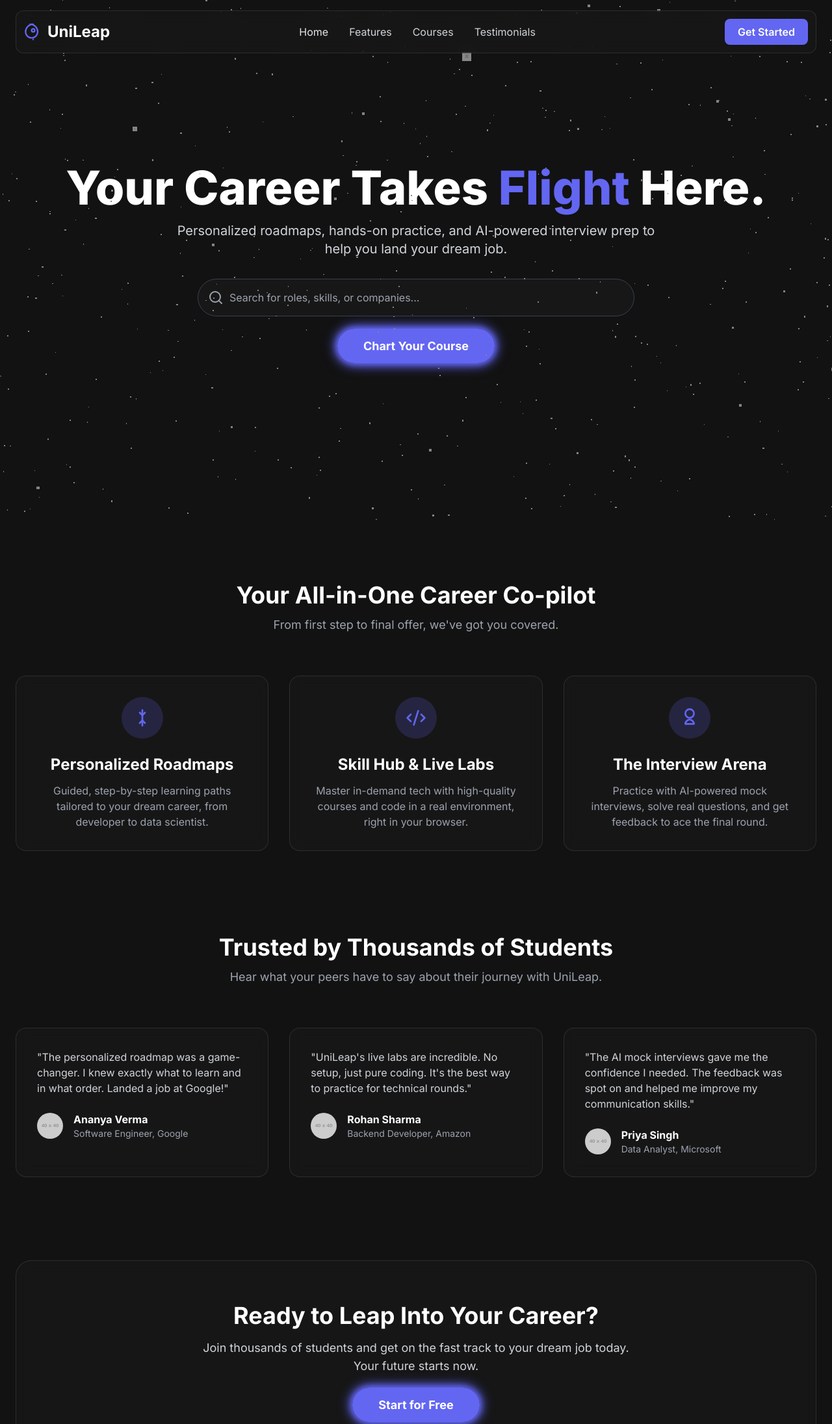
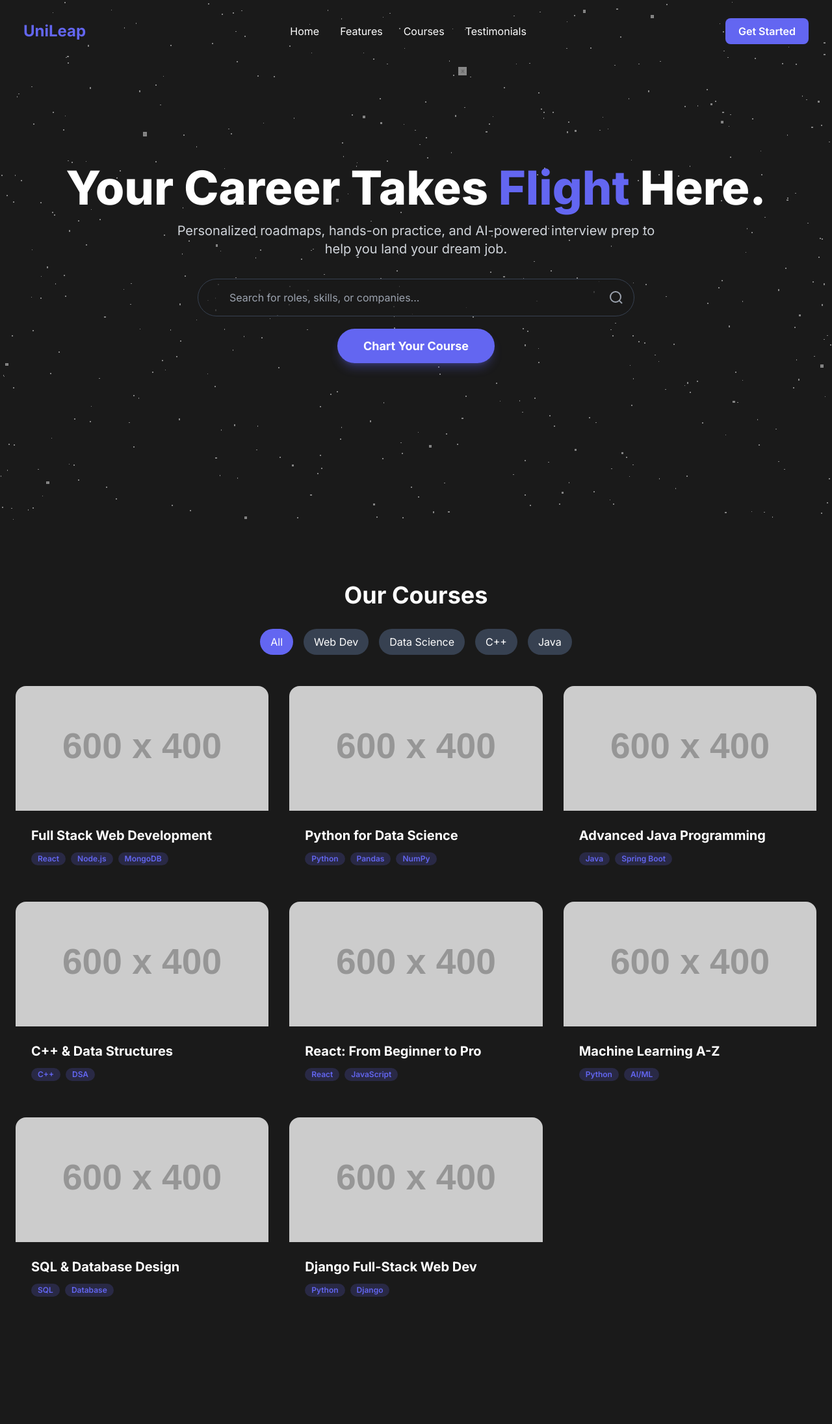
Before and after one commit to Janhavi078/Project06, a plain HTML site: page index.html in a window 1280 px wide. Shown: the top 2192 px of the page at 65% size. Drawn offline with nearby package versions, Linux system fonts and the light colour scheme; placeholder pictures from the web are drawn by us.

Commit message:
fix the responsivness of the wesbite and added key features

```diff
--- a/index.html
+++ b/index.html
@@ -1,5 +1,6 @@
 <!DOCTYPE html>
 <html lang="en" class="scroll-smooth">
+
 <head>
     <meta charset="UTF-8">
     <meta name="viewport" content="width=device-width, initial-scale=1.0">
@@ -7,189 +8,144 @@
 
     <!-- Tailwind CSS -->
     <script src="https://cdn.tailwindcss.com"></script>
+    <script>
+        tailwind.config = {
+            theme: {
+                extend: {
+                    fontFamily: {
+                        sans: ['Inter', 'sans-serif'],
+                    },
+                    colors: {
+                        'brand-charcoal': '#121212',
+                        'brand-dark': '#1A1A1A',
+                        'brand-accent': '#6366F1',
+                        'brand-accent-hover': '#4F46E5',
+                    },
+                    animation: {
+                        'fade-in-up': 'fadeInUp 0.8s ease-out forwards',
+                        'glow': 'glow 2.5s ease-in-out infinite alternate',
+                    },
+                    keyframes: {
+                        fadeInUp: {
+                            '0%': { opacity: '0', transform: 'translateY(20px)' },
+                            '100%': { opacity: '1', transform: 'translateY(0)' },
+                        },
+                        glow: {
+                            '0%': { 'box-shadow': '0 0 5px #6366F1, 0 0 10px #6366F1, 0 0 15px #6366F1' },
+                            '100%': { 'box-shadow': '0 0 20px #6366F1, 0 0 30px #6366F1, 0 0 40px #6366F1' }
+                        }
+                    }
+                }
+            }
+        }
+    </script>
 
-    <!-- Google Fonts: Inter -->
-     <link rel="stylesheet" href="style.css">
-    <link rel="preconnect" href="https://fonts.googleapis.com">
-    <link rel="preconnect" href="https://fonts.gstatic.com" crossorigin>
-    <link href="https://fonts.googleapis.com/css2?family=Inter:wght@400;500;600;700;800;900&display=swap" rel="stylesheet">
+    <!-- Google Fonts -->
+    <link href="https://fonts.googleapis.com/css2?family=Inter:wght@400;500;600;700;800;900&display=swap"
+        rel="stylesheet">
 
-    <!-- Three.js for Hero Animation -->
+    <!-- Three.js -->
     <script src="https://cdnjs.cloudflare.com/ajax/libs/three.js/r128/three.min.js"></script>
 
-    <!-- Tailwind configuration remains here in the <head> -->
-        <script src="style.js"></script>
+    <!-- Custom JS -->
+    <script defer src="page.js"></script>
 </head>
-<body class="antialiased">
+
+<body class="antialiased bg-brand-dark text-white">
 
     <!-- Header -->
     <header id="header" class="fixed top-0 left-0 right-0 z-[9999] transition-all duration-300">
         <div class="container mx-auto px-6 py-4">
             <div class="flex items-center justify-between glass-card rounded-xl p-3">
-                <a href="#" class="text-2xl font-bold text-white flex items-center">
-                     <svg xmlns="http://www.w3.org/2000/svg" width="28" height="28" viewBox="0 0 24 24" fill="none" stroke="currentColor" stroke-width="2" stroke-linecap="round" stroke-linejoin="round" class="text-brand-accent mr-2"><path d="M12 22h.01"/><path d="M12 2a10 10 0 0 0-10 10c0 4.42 3.58 8 8 8s8-3.58 8-8a10 10 0 0 0-10-10z"/><path d="M12 12a2 2 0 1 0 0-4 2 2 0 0 0 0 4z"/></svg>
-                    UniLeap
+                <a href="#" class="text-2xl font-bold flex items-center">
+                    <span class="text-brand-accent mr-2">UniLeap</span>
                 </a>
-                <nav class="hidden md:flex items-center space-x-8 z-50">
-                    <a href="index.html">Home</a>
-                    <a href="#features" class="text-gray-300 hover:text-white transition">Features</a>
-                    <a href="courses.html" class="text-gray-300 hover:text-white transition">Courses</a>
-                    <a href="#testimonials" class="text-gray-300 hover:text-white transition">Testimonials</a>
+                <nav class="hidden md:flex items-center space-x-8">
+                    <a href="#home">Home</a>
+                    <a href="#features">Features</a>
+                    <a href="#courses">Courses</a>
+                    <a href="#testimonials">Testimonials</a>
                 </nav>
                 <a href="#" class="hidden md:block bg-brand-accent hover:bg-brand-accent-hover text-white font-semibold py-2 px-5 rounded-lg transition">
                     Get Started
                 </a>
-                <button id="mobile-menu-btn" class="md:hidden text-white">
-                    <svg xmlns="http://www.w3.org/2000/svg" width="24" height="24" viewBox="0 0 24 24" fill="none" stroke="currentColor" stroke-width="2" stroke-linecap="round" stroke-linejoin="round"><line x1="4" x2="20" y1="12" y2="12"/><line x1="4" x2="20" y1="6" y2="6"/><line x1="4" x2="20" y1="18" y2="18"/></svg>
+                <button id="mobile-menu-btn" class="md:hidden">
+                    <svg xmlns="http://www.w3.org/2000/svg" width="24" height="24" fill="none"
+                        stroke="currentColor" stroke-width="2" stroke-linecap="round" stroke-linejoin="round">
+                        <line x1="4" x2="20" y1="12" y2="12" />
+                        <line x1="4" x2="20" y1="6" y2="6" />
+                        <line x1="4" x2="20" y1="18" y2="18" />
+                    </svg>
                 </button>
             </div>
         </div>
+
         <!-- Mobile Menu -->
         <div id="mobile-menu" class="hidden md:hidden px-6 pb-4">
-            <div class="glass-card rounded-xl p-4 flex flex-col space-y-4 z-50">
-                <a href="index.html">Home</a>
-                 <a href="#features" class="text-gray-300 hover:text-white transition block">Features</a>
-                 <a href="courses.html" class="text-gray-300 hover:text-white transition block">Courses</a>
-                 <a href="#testimonials" class="text-gray-300 hover:text-white transition block">Testimonials</a>
-                 <a href="#" class="bg-brand-accent hover:bg-brand-accent-hover text-white font-semibold py-2 px-5 rounded-lg transition text-center">
+            <div class="glass-card rounded-xl p-4 flex flex-col space-y-4">
+                <a href="#home">Home</a>
+                <a href="#features">Features</a>
+                <a href="#courses">Courses</a>
+                <a href="#testimonials">Testimonials</a>
+                <a href="#" class="bg-brand-accent hover:bg-brand-accent-hover text-white font-semibold py-2 px-5 rounded-lg text-center">
                     Get Started
                 </a>
             </div>
         </div>
     </header>
 
-    <!-- Hero Section -->
+    <!-- Hero -->
     <section id="home" class="relative min-h-screen flex items-center justify-center overflow-hidden">
-        <canvas id="hero-canvas"  class="absolute inset-0 z-0"></canvas>
+        <canvas id="hero-canvas" class="absolute inset-0 z-0"></canvas>
         <div class="hero-content relative z-10 text-center px-6">
-            <h1 class="text-5xl md:text-7xl font-extrabold text-white leading-tight mb-4 animated-element" style="animation-delay: 0.2s;">
+            <h1 class="text-5xl md:text-7xl font-extrabold mb-4 animated-element">
                 Your Career Takes <span class="text-brand-accent">Flight</span> Here.
             </h1>
-            <p class="text-lg md:text-xl text-gray-300 max-w-3xl mx-auto mb-8 animated-element" style="animation-delay: 0.4s;">
+            <p class="text-lg md:text-xl text-gray-300 max-w-3xl mx-auto mb-8 animated-element">
                 Personalized roadmaps, hands-on practice, and AI-powered interview prep to help you land your dream job.
             </p>
-            <div class="w-full max-w-2xl mx-auto mb-8 animated-element" style="animation-delay: 0.6s;">
-                <div class="relative">
-                    <input type="search" placeholder="Search for roles, skills, or companies..." class="w-full py-4 pl-12 pr-4 text-white bg-brand-dark bg-opacity-70 border border-gray-700 rounded-full focus:ring-2 focus:ring-brand-accent focus:outline-none transition">
-                    <svg class="absolute left-4 top-1/2 -translate-y-1/2 h-6 w-6 text-gray-400" xmlns="http://www.w3.org/2000/svg" width="24" height="24" viewBox="0 0 24 24" fill="none" stroke="currentColor" stroke-width="2" stroke-linecap="round" stroke-linejoin="round"><circle cx="11" cy="11" r="8"></circle><line x1="21" y1="21" x2="16.65" y2="16.65"></line></svg>
-                </div>
+
+            <!-- Search Form -->
+            <div class="w-full max-w-2xl mx-auto mb-8 animated-element">
+                <form id="search-form" class="relative">
+                    <input type="search" id="search-input" placeholder="Search for roles, skills, or companies..."
+                        class="w-full py-4 pl-12 pr-12 text-white bg-brand-dark bg-opacity-70 border border-gray-700 rounded-full focus:ring-2 focus:ring-brand-accent focus:outline-none transition">
+                    <button type="submit" class="absolute right-4 top-1/2 -translate-y-1/2 text-gray-400 hover:text-white">
+                        <svg xmlns="http://www.w3.org/2000/svg" class="h-6 w-6" fill="none" viewBox="0 0 24 24"
+                            stroke="currentColor" stroke-width="2">
+                            <circle cx="11" cy="11" r="8"></circle>
+                            <line x1="21" y1="21" x2="16.65" y2="16.65"></line>
+                        </svg>
+                    </button>
+                </form>
             </div>
-            <div class="animated-element" style="animation-delay: 0.8s;">
-                <a href="#features" class="bg-brand-accent hover:bg-brand-accent-hover text-white font-bold py-4 px-10 rounded-full text-lg transition transform hover:scale-105 shadow-lg shadow-brand-accent/30 animate-glow">
-                    Chart Your Course
-                </a>
-            </div>
+
+            <a href="#features" class="bg-brand-accent hover:bg-brand-accent-hover text-white font-bold py-4 px-10 rounded-full text-lg transition transform hover:scale-105 shadow-lg shadow-brand-accent/30 animate-glow animated-element">
+                Chart Your Course
+            </a>
         </div>
     </section>
 
-    <!-- Main Content -->
-    <main class="container mx-auto px-6 py-24">
-
-        <!-- Features Section -->
-        <section id="features" class="mb-32">
-            <div class="text-center mb-16">
-                <h2 class="text-4xl font-bold text-white mb-3 animated-element">Your All-in-One Career Co-pilot</h2>
-                <p class="text-lg text-gray-400 max-w-2xl mx-auto animated-element">From first step to final offer, we've got you covered.</p>
-            </div>
-            <div class="grid md:grid-cols-3 gap-8">
-                <!-- Feature 1: Roadmaps -->
-                <div class="glass-card p-8 rounded-2xl text-center animated-element">
-                    <div class="flex items-center justify-center h-16 w-16 bg-brand-accent/20 text-brand-accent rounded-full mx-auto mb-6">
-                         <svg xmlns="http://www.w3.org/2000/svg" width="32" height="32" viewBox="0 0 24 24" fill="none" stroke="currentColor" stroke-width="2" stroke-linecap="round" stroke-linejoin="round"><path d="M12 3v18"/><path d="m9 18 3-3 3 3"/><path d="m9 6 3 3 3-3"/></svg>
-                    </div>
-                    <h3 class="text-2xl font-bold text-white mb-3">Personalized Roadmaps</h3>
-                    <p class="text-gray-400">Guided, step-by-step learning paths tailored to your dream career, from developer to data scientist.</p>
-                </div>
-                <!-- Feature 2: Skill Hub -->
-                <div class="glass-card p-8 rounded-2xl text-center animated-element" style="animation-delay: 0.2s;">
-                    <div class="flex items-center justify-center h-16 w-16 bg-brand-accent/20 text-brand-accent rounded-full mx-auto mb-6">
-                         <svg xmlns="http://www.w3.org/2000/svg" width="32" height="32" viewBox="0 0 24 24" fill="none" stroke="currentColor" stroke-width="2" stroke-linecap="round" stroke-linejoin="round"><path d="m18 16 4-4-4-4"/><path d="m6 8-4 4 4 4"/><path d="m14.5 4-5 16"/></svg>
-                    </div>
-                    <h3 class="text-2xl font-bold text-white mb-3">Skill Hub & Live Labs</h3>
-                    <p class="text-gray-400">Master in-demand tech with high-quality courses and code in a real environment, right in your browser.</p>
-                </div>
-                <!-- Feature 3: Interview Arena -->
-                <div class="glass-card p-8 rounded-2xl text-center animated-element" style="animation-delay: 0.4s;">
-                    <div class="flex items-center justify-center h-16 w-16 bg-brand-accent/20 text-brand-accent rounded-full mx-auto mb-6">
-                        <svg xmlns="http://www.w3.org/2000/svg" width="32" height="32" viewBox="0 0 24 24" fill="none" stroke="currentColor" stroke-width="2" stroke-linecap="round" stroke-linejoin="round"><path d="M12 12a5 5 0 1 0 0-10 5 5 0 0 0 0 10z"/><path d="M12 14c-2.76 0-5 3-5 5h10c0-2-2.24-5-5-5z"/></svg>
-                    </div>
-                    <h3 class="text-2xl font-bold text-white mb-3">The Interview Arena</h3>
-                    <p class="text-gray-400">Practice with AI-powered mock interviews, solve real questions, and get feedback to ace the final round.</p>
-                </div>
-            </div>
-        </section>
-
-
-        <!-- Testimonials Section -->
-        <section id="testimonials" class="mb-32">
-            <div class="text-center mb-16">
-                <h2 class="text-4xl font-bold text-white mb-3 animated-element">Trusted by Thousands of Students</h2>
-                <p class="text-lg text-gray-400 max-w-2xl mx-auto animated-element">Hear what your peers have to say about their journey with UniLeap.</p>
-            </div>
-            <div class="grid md:grid-cols-2 lg:grid-cols-3 gap-8">
-                <div class="glass-card p-8 rounded-2xl animated-element">
-                    <p class="text-gray-300 mb-6">"The personalized roadmap was a game-changer. I knew exactly what to learn and in what order. Landed a job at Google!"</p>
-                    <div class="flex items-center">
-                        <img src="https://placehold.co/40x40/7c3aed/ffffff?text=AV" class="rounded-full mr-4" alt="Avatar">
-                        <div>
-                            <p class="font-bold text-white">Ananya Verma</p>
-                            <p class="text-sm text-gray-400">Software Engineer, Google</p>
-                        </div>
-                    </div>
-                </div>
-                <div class="glass-card p-8 rounded-2xl animated-element" style="animation-delay: 0.2s;">
-                    <p class="text-gray-300 mb-6">"UniLeap's live labs are incredible. No setup, just pure coding. It's the best way to practice for technical rounds."</p>
-                     <div class="flex items-center">
-                        <img src="https://placehold.co/40x40/7c3aed/ffffff?text=RS" class="rounded-full mr-4" alt="Avatar">
-                        <div>
-                            <p class="font-bold text-white">Rohan Sharma</p>
-                            <p class="text-sm text-gray-400">Backend Developer, Amazon</p>
-                        </div>
-                    </div>
-                </div>
-                <div class="glass-card p-8 rounded-2xl animated-element" style="animation-delay: 0.4s;">
-                    <p class="text-gray-300 mb-6">"The AI mock interviews gave me the confidence I needed. The feedback was spot on and helped me improve my communication skills."</p>
-                     <div class="flex items-center">
-                        <img src="https://placehold.co/40x40/7c3aed/ffffff?text=PS" class="rounded-full mr-4" alt="Avatar">
-                        <div>
-                            <p class="font-bold text-white">Priya Singh</p>
-                            <p class="text-sm text-gray-400">Data Analyst, Microsoft</p>
-                        </div>
-                    </div>
-                </div>
-            </div>
-        </section>
-
-        <!-- CTA Section -->
-        <section id="cta" class="glass-card rounded-3xl p-10 md:p-16 text-center">
-             <h2 class="text-4xl font-bold text-white mb-4 animated-element">Ready to Leap Into Your Career?</h2>
-             <p class="text-lg text-gray-300 max-w-2xl mx-auto mb-8 animated-element">Join thousands of students and get on the fast track to your dream job today. Your future starts now.</p>
-             <div class="animated-element">
-                 <a href="#" class="bg-brand-accent hover:bg-brand-accent-hover text-white font-bold py-4 px-10 rounded-full text-lg transition transform hover:scale-105 shadow-lg shadow-brand-accent/30 animate-glow">
-                    Start for Free
-                </a>
-             </div>
-        </section>
-
-    </main>
+    <!-- Courses Section -->
+    <section id="courses" class="container mx-auto px-6 py-24">
+        <h2 class="text-4xl font-bold text-white mb-8 text-center animated-element">Our Courses</h2>
+        <div id="course-filters" class="flex justify-center space-x-4 mb-12">
+            <button class="filter-btn active bg-brand-accent text-white px-4 py-2 rounded-full" data-filter="all">All</button>
+            <button class="filter-btn bg-gray-700 text-white px-4 py-2 rounded-full" data-filter="web-dev">Web Dev</button>
+            <button class="filter-btn bg-gray-700 text-white px-4 py-2 rounded-full" data-filter="data-science">Data Science</button>
+            <button class="filter-btn bg-gray-700 text-white px-4 py-2 rounded-full" data-filter="cpp">C++</button>
+            <button class="filter-btn bg-gray-700 text-white px-4 py-2 rounded-full" data-filter="java">Java</button>
+        </div>
+        <div id="course-grid" class="grid md:grid-cols-2 lg:grid-cols-3 gap-8"></div>
+    </section>
 
     <!-- Footer -->
     <footer class="border-t border-gray-800 mt-24">
         <div class="container mx-auto px-6 py-8 text-center text-gray-400">
-            <p>&copy; 2025 UniLeap. All rights reserved. Built to help students achieve their dreams.</p>
-             <div class="flex justify-center space-x-6 mt-4">
-                <a href="#" class="hover:text-white">Privacy Policy</a>
-                <a href="#" class="hover:text-white">Terms of Service</a>
-                <a href="#" class="hover:text-white">Contact</a>
-            </div>
+            <p>&copy; 2025 UniLeap. All rights reserved.</p>
         </div>
     </footer>
 
-    <!-- ** THE FIX IS HERE ** -->
-    <!-- The script source is now correctly pointing to your file "page.js" -->
+</body>
 
-    <script src="page.js"></script>
-
-
-</body>
 </html>
--- a/page.js
+++ b/page.js
@@ -1,5 +1,5 @@
 
- document.addEventListener('DOMContentLoaded', function() {
+document.addEventListener('DOMContentLoaded', function () {
 
     // --- Mobile Menu Toggle ---
     const mobileMenuBtn = document.getElementById('mobile-menu-btn');
@@ -51,7 +51,7 @@
 
         starGeo = new THREE.BufferGeometry();
         const starCoords = [];
-                for(let i = 0; i < 6000; i++) {
+        for (let i = 0; i < 6000; i++) {
             starCoords.push(
                 Math.random() * 600 - 300,
                 Math.random() * 600 - 300,
@@ -60,7 +60,7 @@
         }
         starGeo.setAttribute('position', new THREE.Float32BufferAttribute(starCoords, 3));
 
-                let sprite = new THREE.TextureLoader().load( 'https://placehold.co/10x10/ffffff/ffffff.png' );
+        let sprite = new THREE.TextureLoader().load('https://placehold.co/10x10/ffffff/ffffff.png');
         let starMaterial = new THREE.PointsMaterial({
             color: 0xaaaaaa,
             size: 0.7,
@@ -85,7 +85,7 @@
             }
         });
         starGeo.attributes.position.needsUpdate = true;
-                stars.rotation.y +=0.0002;
+        stars.rotation.y += 0.0002;
 
         renderer.render(scene, camera);
         requestAnimationFrame(animate);
@@ -156,26 +156,45 @@
     renderCourses();
 
     // --- Custom Style for Filter Buttons ---
-            const style = document.createElement('style');
-            style.innerHTML = `
-                .filter-btn {
-                    padding: 0.5rem 1.25rem;
-                    border-radius: 9999px;
-                    background-color: rgba(255, 255, 255, 0.05);
-                    border: 1px solid rgba(255, 255, 255, 0.1);
-                    color: #D1D5DB; /* Gray 300 */
-                    font-weight: 500;
-                    transition: all 0.2s ease-in-out;
+    const searchForm = document.getElementById('search-form');
+    const searchInput = document.getElementById('search-input');
+
+    if (searchForm && searchInput) {
+        searchForm.addEventListener('submit', (e) => {
+            e.preventDefault();
+            const query = searchInput.value.toLowerCase().trim();
+
+            courseGrid.innerHTML = '';
+            const filteredCourses = courses.filter(course =>
+                course.title.toLowerCase().includes(query) ||
+                course.tags.some(tag => tag.toLowerCase().includes(query))
+            );
+
+            if (filteredCourses.length === 0) {
+                courseGrid.innerHTML = `<p class="text-gray-400 text-center col-span-full">No courses found for "${query}"</p>`;
+            } else {
+                filteredCourses.forEach((course, index) => {
+                    const card = document.createElement('div');
+                    card.className = 'course-card glass-card rounded-2xl overflow-hidden transform hover:-translate-y-2 transition-transform duration-300 animated-element';
+                    card.style.animationDelay = `${index * 0.1}s`;
+
+                    const tagsHtml = course.tags.map(tag =>
+                        `<span class="bg-brand-accent/20 text-brand-accent text-xs font-semibold mr-2 px-2.5 py-0.5 rounded-full">${tag}</span>`
+                    ).join('');
+
+                    card.innerHTML = `
+                    <img src="${course.image}" alt="${course.title}" class="w-full h-48 object-cover">
+                    <div class="p-6">
+                        <h3 class="text-xl font-bold text-white mb-3">${course.title}</h3>
+                        <div class="flex flex-wrap items-center">
+                            ${tagsHtml}
+                        </div>
+                    </div>
+                `;
+                    courseGrid.appendChild(card);
+                    observer.observe(card);
+                });
             }
-                .filter-btn:hover {
-                    background-color: rgba(255, 255, 255, 0.1);
-                    color: white;
+        });
     }
-                .filter-btn.active {
-                    background-color: #6366F1; /* brand-accent */
-                    color: white;
-                    border-color: #6366F1;
-                }
-            `;
-            document.head.appendChild(style);
-        });
+})
```
Lines whose indentation alone changed are shown as unchanged.
